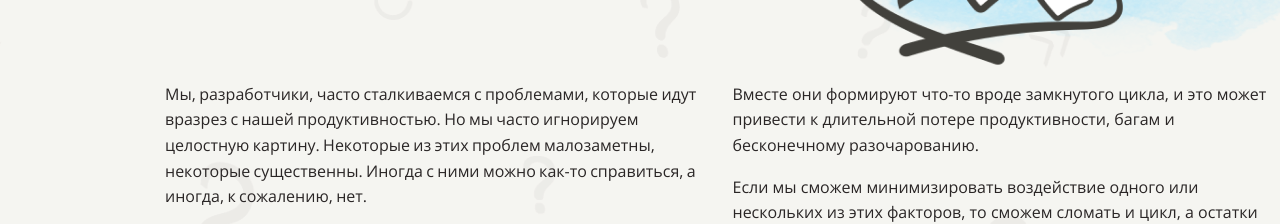
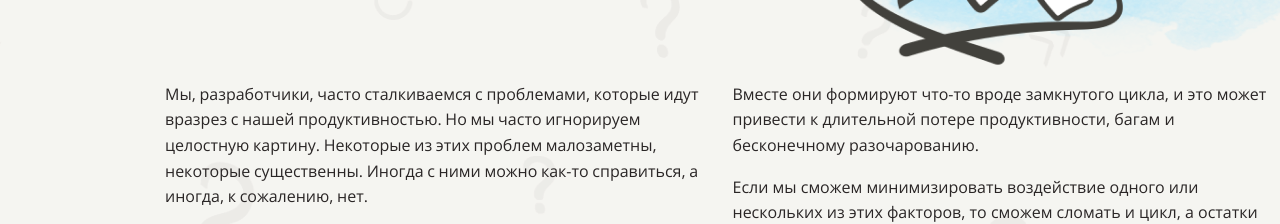
Before and after one commit to AlexeyGre4ko/layout-designer-project-58, a plain HTML site: page src/index.html in a window 1280 px wide. Shown: the part 579-803 px from the top of the page. Drawn offline with Linux system fonts and the light colour scheme.

Commit message:
fix: fix section 74

```diff
--- a/src/styles/style.css
+++ b/src/styles/style.css
@@ -149,7 +149,7 @@ h4 {
     padding-top: 12px;
     font-style: normal;
     font-weight: normal;
-    word-spacing: -0.8px;
+    word-spacing: -0.5px;
 }
 
 .button {
```
